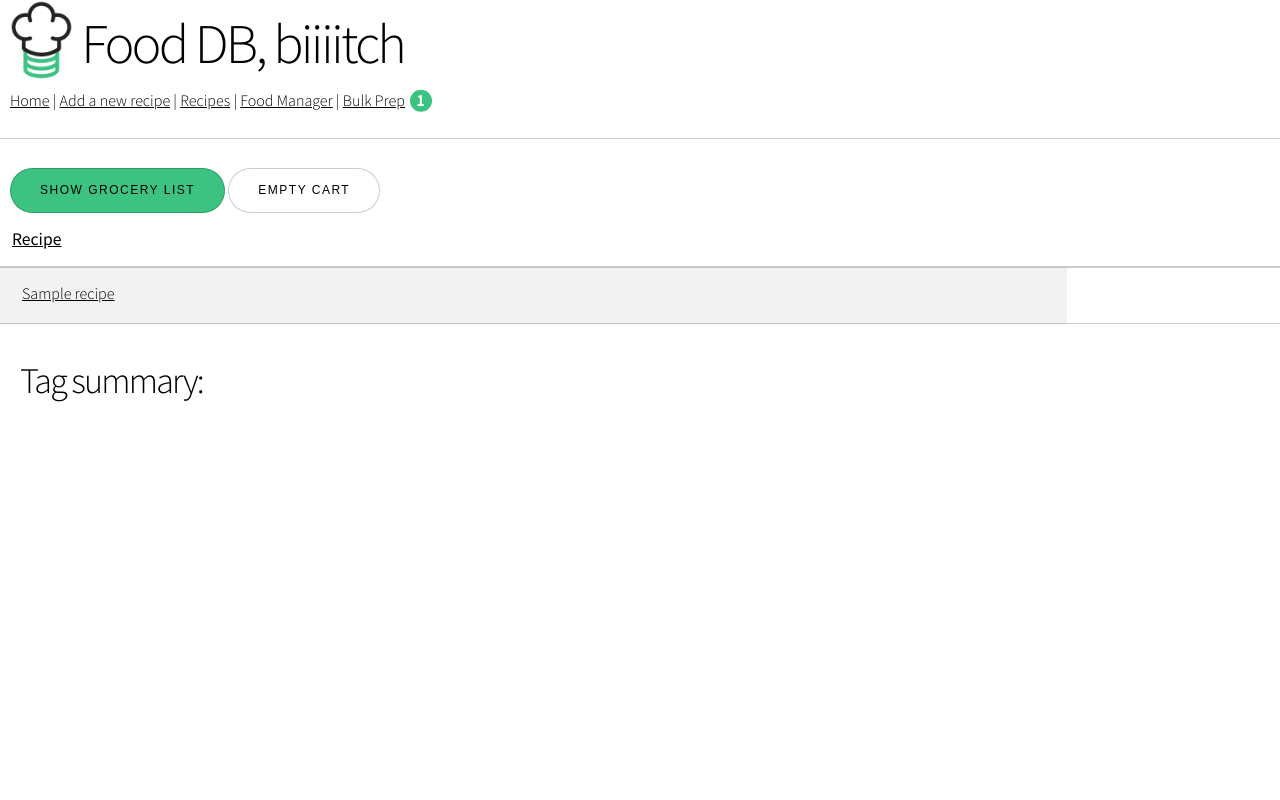
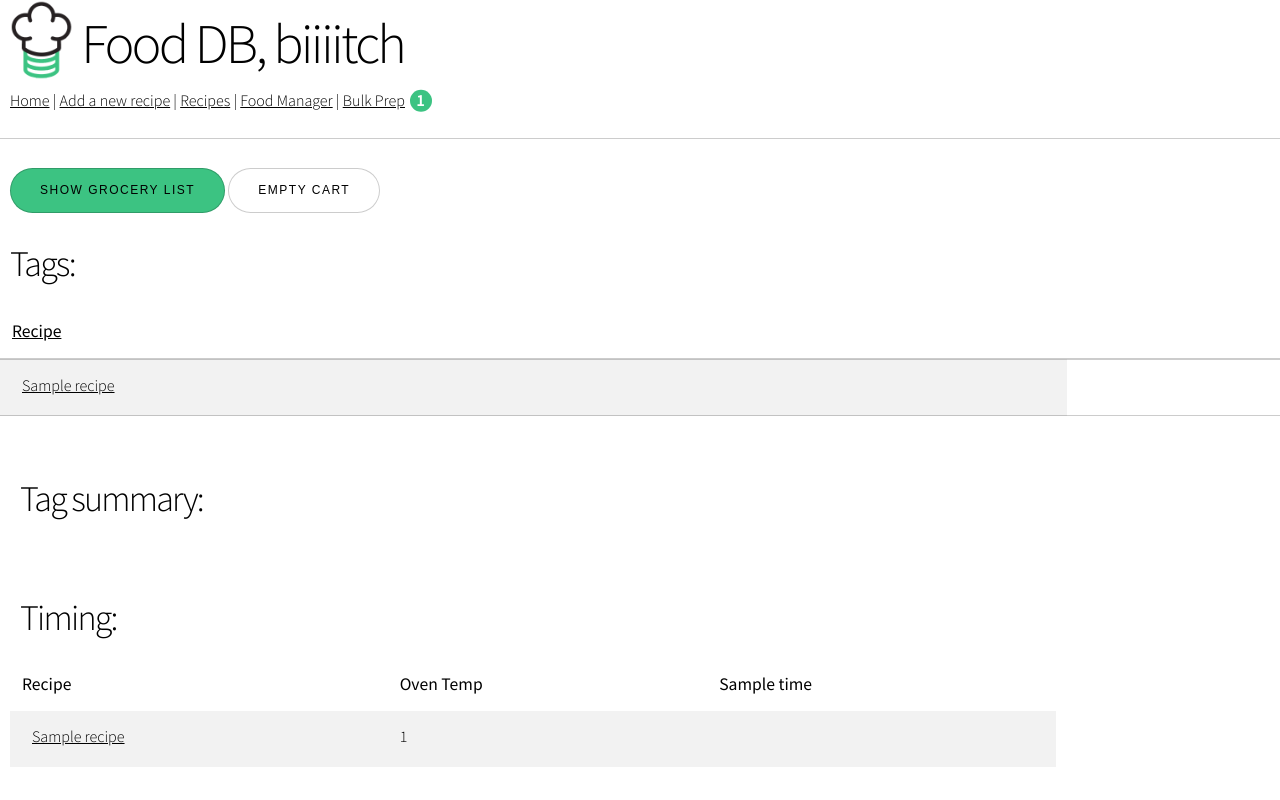
Before and after one commit to liveandletbri/food_db, a Django app: template food_db/food_db_app/templates/bulk_prep.html in a window 1280 px wide. Run offline with Django 5.2, Linux system fonts and the light colour scheme; tables that the repository leaves empty hold one stand-in row (values such as "Sample post"); the template is opened without the code that fills it: values that come from a table or form of the project are taken from there, most other values are stand-ins (such as "Sample title", 1, 10 or a date in 2020).

Commit message:
create timing coordination table (closes #95)

```diff
--- a/food_db/food_db_app/models.py
+++ b/food_db/food_db_app/models.py
@@ -5,6 +5,7 @@
 from django.dispatch.dispatcher import receiver
 from django.utils import timezone
 from django.utils.deconstruct import deconstructible
+from math import floor
 
 from .cloud_sync.s3 import S3_SYNC_ENABLED, S3Sync
 
@@ -71,6 +72,20 @@
         choices=TIMING_TYPE_CHOICES,
     )
     minutes = models.PositiveSmallIntegerField()
+
+    @property
+    def duration_str(self):
+        '''Convert minutes into string with hours and minutes'''
+        hours = floor(float(self.minutes)/60.0)
+        minutes = self.minutes % 60
+        duration_str = ''
+        if hours == 1:
+            duration_str += f'{hours} hr '
+        elif hours > 1:
+            duration_str += f'{hours} hrs '
+        if minutes > 0:
+            duration_str += f'{minutes} min'
+        return duration_str
 
 class Recipe(models.Model):
     def __str__(self):
--- a/food_db/food_db_app/templates/bulk_prep.html
+++ b/food_db/food_db_app/templates/bulk_prep.html
@@ -40,6 +40,7 @@
 
 <div id="cart_contents">
     <div id="tag_matrix_div" style="overflow-x: auto; width: 100%;">
+        <br><h2>Tags:</h2>
         <table id="tag_matrix_table" style="min-width: 100%; border-collapse: collapse;">
             <thead>
                 <tr>
@@ -82,14 +83,8 @@
         </table>
     </div>
     <div id="tag_count_summary" class="left_side_of_page">
-        <h2>Tag summary:</h2>
-        <label class="tags_row"><ul
-            {% if all_tags|length >= 18 %}
-                class="three_cols"
-            {% elif all_tags|length >= 12 %}
-                class="two_cols"
-            {% endif %}
-        >
+        <br><h2>Tag summary:</h2>
+        <label class="tags_row"><ul class="three_cols">
             {% for tag, count in all_tags.items %}
                 <div style="padding-left: 20px;">
                     {{ tag.name }}
@@ -97,6 +92,42 @@
                 </div>
             {% endfor %}
         </ul></label>
+    </div>
+    <div id="timing_coordination" class="left_side_of_page">
+        <br><h2>Timing:</h2>
+    <table class="table table-striped">
+        <thead>
+            <tr>
+                <th>Recipe</th>
+                <th>Oven Temp</th>
+                {% for timing_type in timing_types %}
+                    <th>{{ timing_type.1 }} time</th>
+                {% endfor %}
+            </tr>
+        </thead>
+        <tbody>
+            {% for recipe in recipes %}
+                <tr>
+                    <td style="min-width: 75px;">
+                        <p class="search_result"><a class="left_side_of_page" href="{% url 'recipe_detail' recipe.clean_key %}">{{ recipe }}</a>
+                    </td>
+                    <td>
+                        {% if recipe.oven_temp %}{{ recipe.oven_temp }}{% endif %}
+                    </td>
+                    {% for timing_type in timing_types %}
+                        <td>
+                            {% for timing in recipe.associated_times %}
+                                {% if timing.type == timing_type.0 %}{{ timing.duration_str }}{% endif %}
+                            {% endfor %}
+                        </td>
+                    {% endfor %}
+                    <td style="min-width: 75px; background-color: white !important;">
+                        <i class="fa-solid fa-cart-shopping add_to_cart_icon added" data-recipe_key="{{ recipe.clean_key }}"></i>
+                    </td>
+                </tr>
+            {% endfor %}
+        </tbody>
+    </table>
     </div>
 </div>
 
--- a/food_db/food_db_app/views/pages.py
+++ b/food_db/food_db_app/views/pages.py
@@ -901,5 +901,6 @@
         'grocery_list': groceries.grocery_list_str,
         'recipe_tag_matrix': recipe_tag_matrix,
         'all_tags': all_tags_sorted,
+        'timing_types': TIMING_TYPE_CHOICES,
     }
     return render(request, 'bulk_prep.html', context)
```
